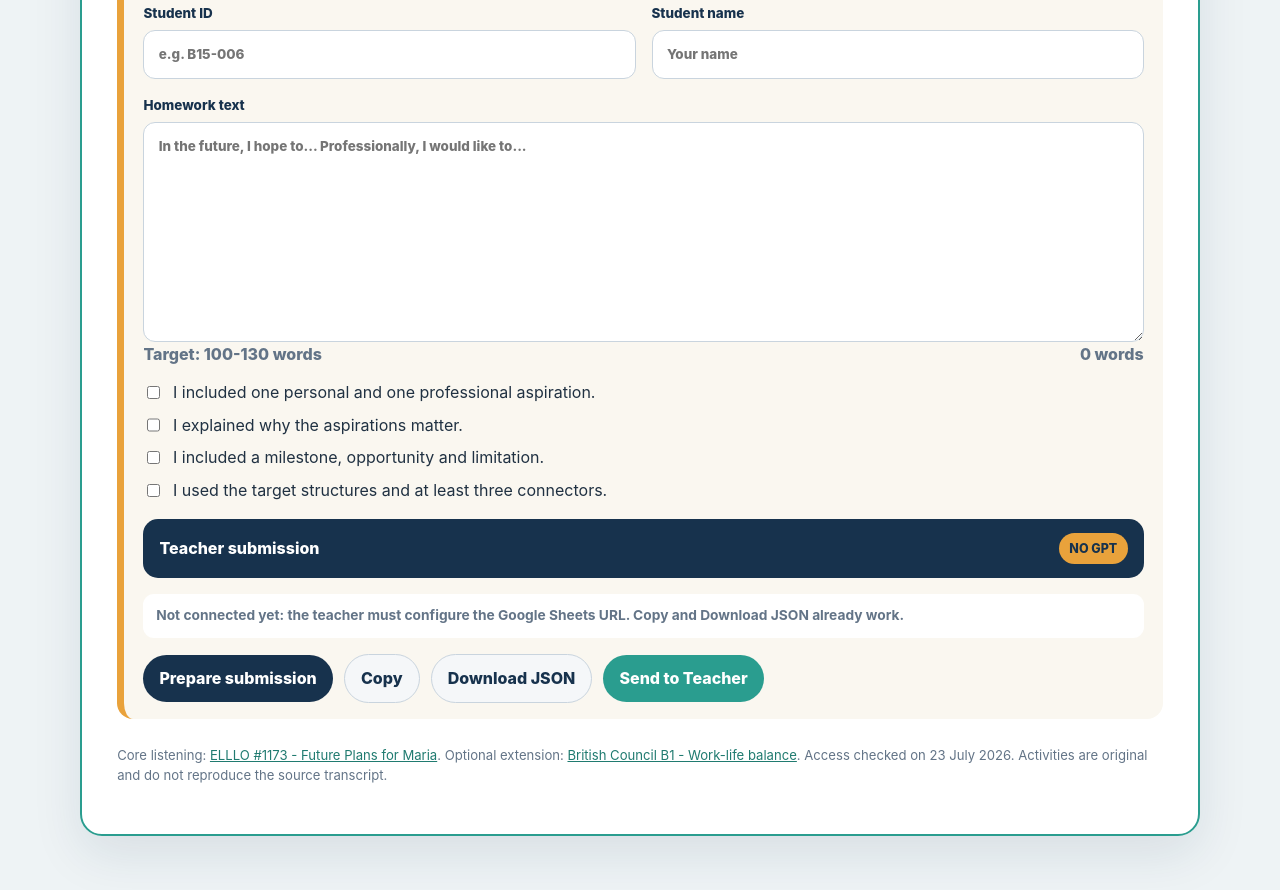
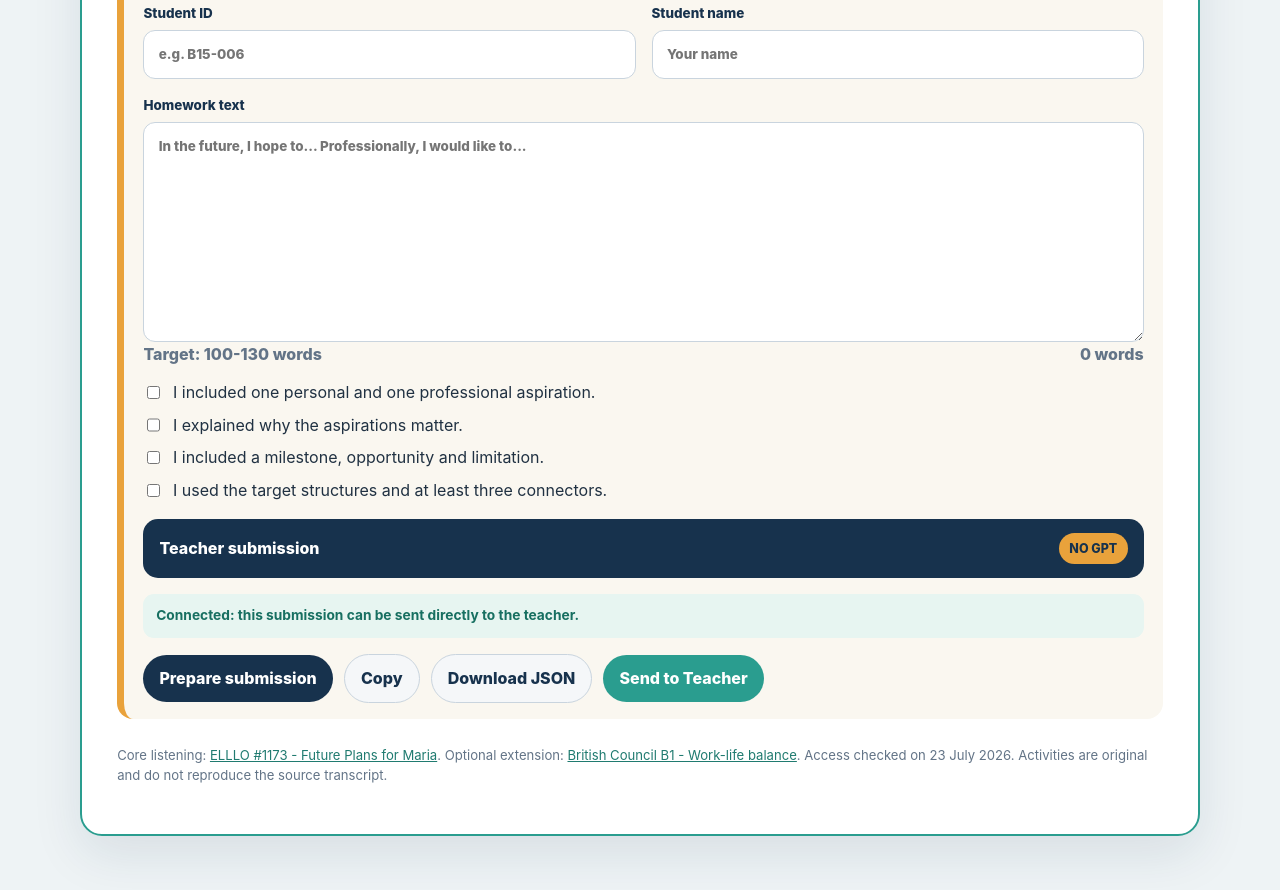
Before and after one commit to teacher-victorb/aulas-interativas, a plain HTML site: page B1.5/B1.5_Aula_6.html in a window 1280 px wide. Shown: the part 7499-8389 px from the top of the page. Drawn offline with Linux system fonts and the light colour scheme.

Commit message:
Update B1.5_Aula_6.html

```diff
--- a/B1.5/B1.5_Aula_6.html
+++ b/B1.5/B1.5_Aula_6.html
@@ -281,7 +281,7 @@
   <div class="toast" id="toast" role="status" aria-live="polite"></div>
   <script>
     const STORE="b15-aula6-personal-professional-send-v1";
-    const SHEETS_ENDPOINT="";
+    const SHEETS_ENDPOINT="https://script.google.com/macros/s/AKfycbyLOc1slw72q1AE0XyiEGSzgtDMK1hHsiwLfZe9L-6BhjIL_OuGduxMxs4U0RXue3Z6GA/exec";
     const state=JSON.parse(localStorage.getItem(STORE)||"{}");
     state.scores=state.scores||{};
     const connectionStatus=document.getElementById("connectionStatus");
```
